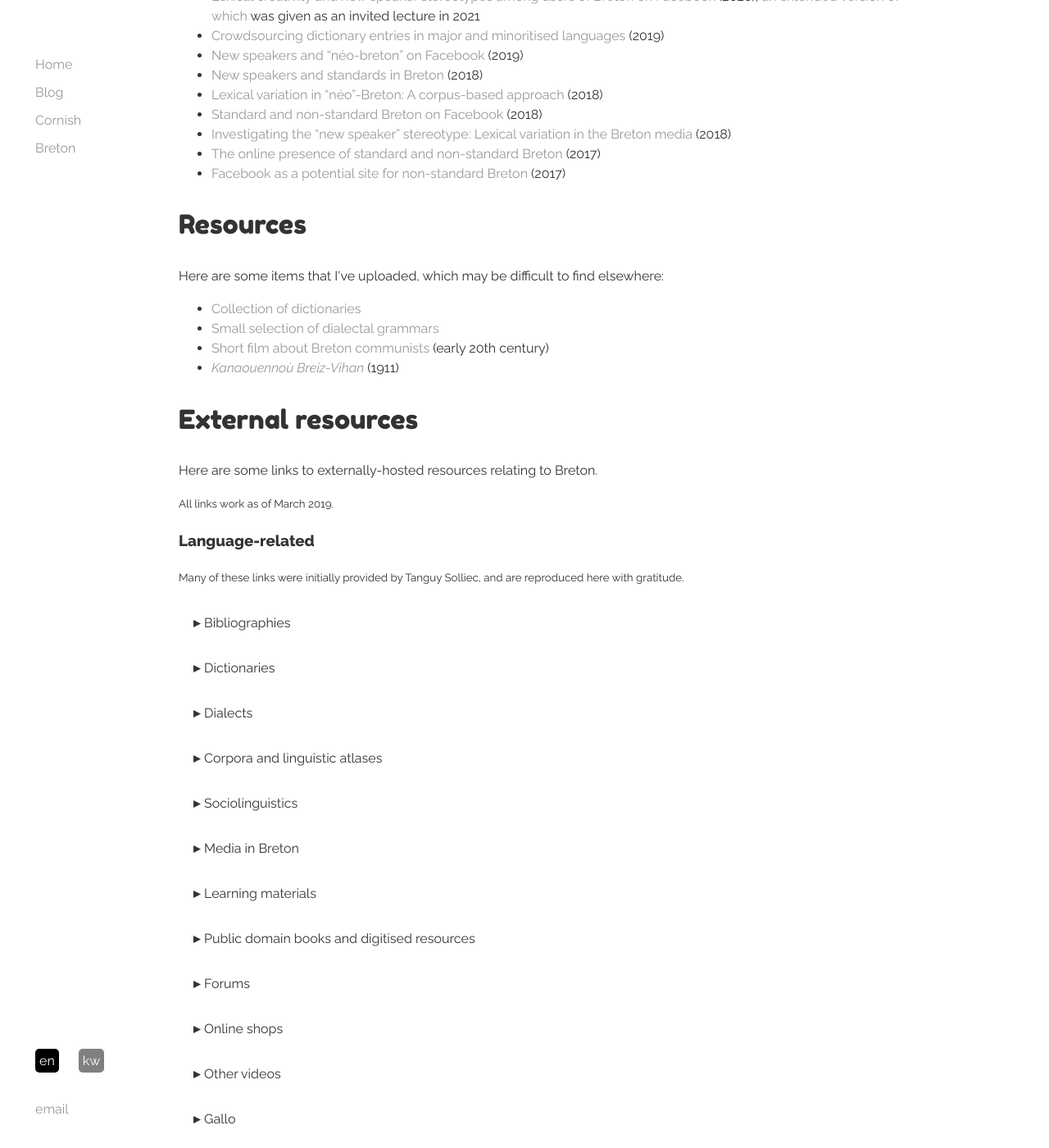
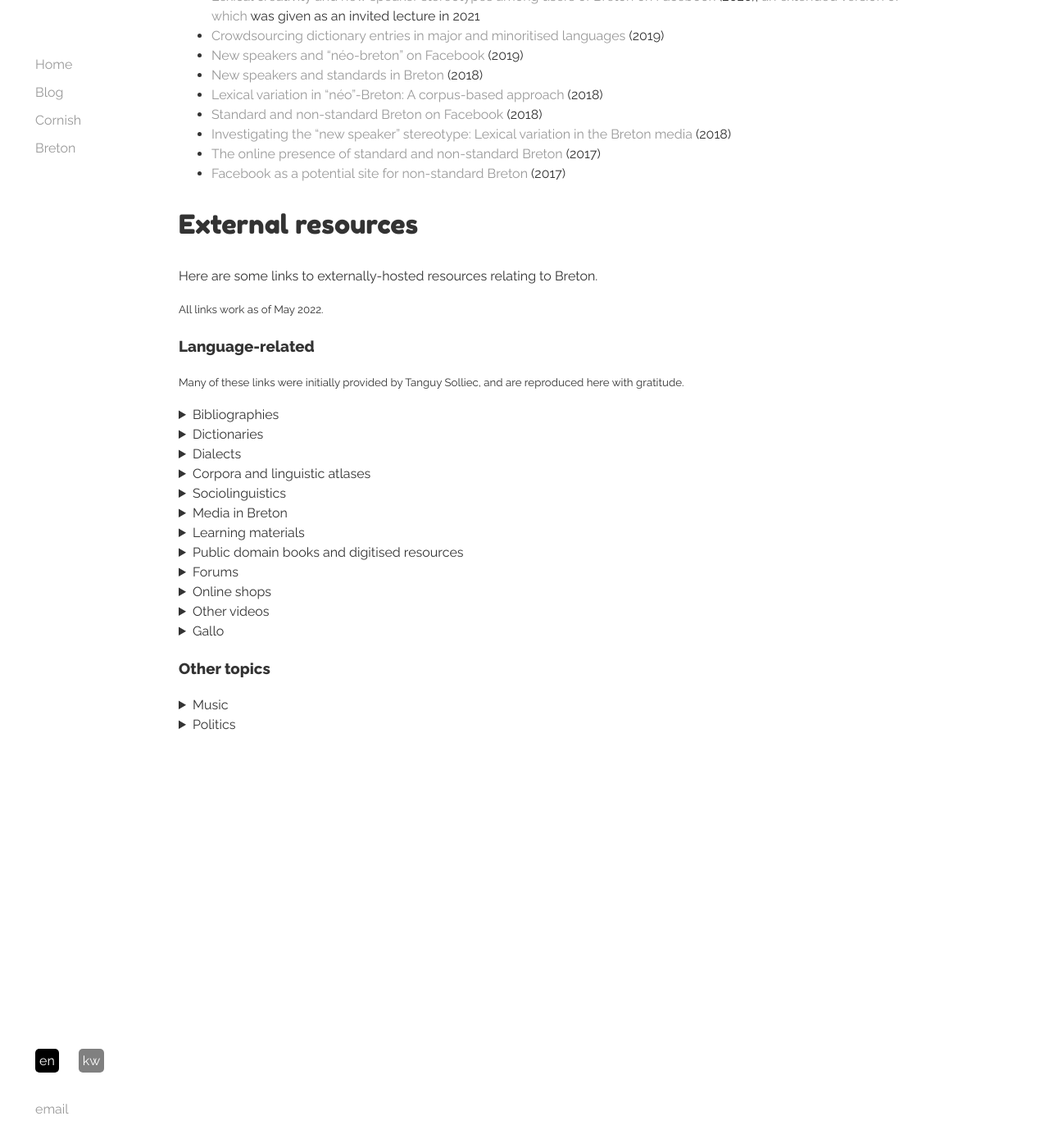
Before and after one commit to merryndd/merryndd.github.io, a Jekyll site: the page built from br/index.html, in a window 1280 px wide and 1400 px high, scrolled down 331 px. Shown: the whole window at 82% size. Built offline with Jekyll 4.4.1, drawn with Linux system fonts in a browser that asks for light colours.

Commit message:
Pure CSS collapsibles, fix or remove broken links

```diff
--- a/br/index.html
+++ b/br/index.html
@@ -26,18 +26,18 @@ title: Merryn Davies-Deacon
   <li><a href="/p/f">Facebook as a potential site for non-standard Breton</a> (2017)</li>
 </ul>
 
-<h2 class="en">Resources</h2>
-<h2 class="kw">Asnodhow</h2>
+<!-- <h2 class="en">Resources</h2> -->
+<!-- <h2 class="kw">Asnodhow</h2> -->
 
-<p class="en">Here are some items that I've uploaded, which may be difficult to find elsewhere:</p>
-<p class="kw">Ma ughcarges genam an tacklow ma, neb ew martesen calish dhe drouvya en leow erel:</p>
+<!-- <p class="en">Here are some items that I've uploaded, which may be difficult to find elsewhere:</p> -->
+<!-- <p class="kw">Ma ughcarges genam an tacklow ma, neb ew martesen calish dhe drouvya en leow erel:</p> -->
 
-<ul>
-<li><a href="https://drive.google.com/open?id=1aNzmwmWneWw2PTe0r2S48rKUbeRECbe-"><span class="en">Collection of dictionaries</span><span class="kw">Gerlevrow dyvers</span></a></li>
-<li><a href="https://drive.google.com/open?id=17IoVy_xvX8D1f9xygllC8cYAPshqPQ3z"><span class="en">Small selection of dialectal grammars</span><span class="kw">Nebes levrow ’dro dhe’n gramer a radnethow dyvers</span></a></li>
-<li><a href="https://drive.google.com/open?id=0B59rvNSpIaPjU3lRejNsM3Bid1U"><span class="en">Short film about Breton communists</span><span class="kw">Film berr ’dro dhe gemynegoryon en Breten Vian</span></a> <span class="en">(early 20th century)</span><span class="kw"> (kensa radn an 20ves cansvledhen)</span></li>
-<li><a href="https://drive.google.com/file/d/0B59rvNSpIaPjdVhJU3dKUm9qVHc/view?usp=sharing"><i>Kanaouennoù Breiz-Vihan</i></a> (1911)</li>
-</ul>
+<!-- <ul> -->
+<!-- <li><a href="https://drive.google.com/open?id=1aNzmwmWneWw2PTe0r2S48rKUbeRECbe-"><span class="en">Collection of dictionaries</span><span class="kw">Gerlevrow dyvers</span></a></li> -->
+<!-- <li><a href="https://drive.google.com/open?id=17IoVy_xvX8D1f9xygllC8cYAPshqPQ3z"><span class="en">Small selection of dialectal grammars</span><span class="kw">Nebes levrow ’dro dhe’n gramer a radnethow dyvers</span></a></li> -->
+<!-- <li><a href="https://drive.google.com/open?id=0B59rvNSpIaPjU3lRejNsM3Bid1U"><span class="en">Short film about Breton communists</span><span class="kw">Film berr ’dro dhe gemynegoryon en Breten Vian</span></a> <span class="en">(early 20th century)</span><span class="kw"> (kensa radn an 20ves cansvledhen)</span></li> -->
+<!-- <li><a href="https://drive.google.com/file/d/0B59rvNSpIaPjdVhJU3dKUm9qVHc/view?usp=sharing"><i>Kanaouennoù Breiz-Vihan</i></a> (1911)</li> -->
+<!-- </ul> -->
 
 <h2 class="en">External resources</h2>
 <h2 class="kw">Asnodhow gwres gen tus erel</h2>
@@ -45,8 +45,8 @@ title: Merryn Davies-Deacon
 <p class="en">Here are some links to externally-hosted resources relating to Breton.</p>
 <p class="kw">Obma nebes asnodhow erel, gwres gen tus erel ha gorres warlinen gen anjei.</p>
 
-<p class="en"><small>All links work as of March 2019.</small></p>
-<p class="kw"><small>Mis Meurth 2019: problem veth gen kevrednow.</small></p>
+<p class="en"><small>All links work as of May 2022.</small></p>
+<p class="kw"><small>Mis Me 2022: problem veth gen kevrednow.</small></p>
 
 <h3 class="en">Language-related</h3>
 <h3 class="kw">An tavas</h3>
@@ -54,131 +54,114 @@ title: Merryn Davies-Deacon
 <p class="en"><small>Many of these links were initially provided by Tanguy Solliec, and are reproduced here with gratitude.</small></p>
 <p class="kw"><small>Tanguy Solliec a wrug rei dhebm broassa radn an kevrednow ma; res ew dhebm grassa dhodho.</small></p>
 
-<button class="collapsible"><span class="en">Bibliographies</span><span class="kw">Rolyow levrow</span></button>
-<div class="collcontent">
+<details><summary><span class="en">Bibliographies</span><span class="kw">Rolyow levrow</span></summary>
   <ul><li><a href="http://arbres.iker.cnrs.fr/index.php?title=La_Bretagne_Linguistique"><span class="en">Index to</span><span class="kw">Rol an artiklow en</span> <i>La Bretagne Linguistique</i></a> <span class="en">(linguistic journal about the languages of Brittany)</span><span class="kw">(jornal ’dro dhe ethonieth an tavajow clappyes en Breten Vian)</span></li>
 <li><a href="http://loic.cheveau.free.fr/breton/breton_fr.htm"><span class="en">Bibliography on specific dialects</span><span class="kw">Rol levrow hag artiklow ’dro dhe’n radnethow</span></a></li>
-<li><a href="http://cache.media.eduscol.education.fr/file/LV/43/5/RESS-LVR-CT_Breton_sujets_d_etude_248435.pdf"><span class="en">Resources advised for school pupils studying Breton at <i>baccalauréat</i> level</span><span class="kw">Asnodhow a ujy cussulyes rag tus yonk a ujy gwul studhyanjow ’dro dhe Vretonek dres aga <i>bak</i></span></a> (2013)</li>
+<!-- <li><a href="http://cache.media.eduscol.education.fr/file/LV/43/5/RESS-LVR-CT_Breton_sujets_d_etude_248435.pdf"><span class="en">Resources advised for school pupils studying Breton at <i>baccalauréat</i> level</span><span class="kw">Asnodhow a ujy cussulyes rag tus yonk a ujy gwul studhyanjow ’dro dhe Vretonek dres aga <i>bak</i></span></a> (2013)</li> -->
 </ul>
-</div>
-<button class="collapsible"><span class="en">Dictionaries</span><span class="kw">Gerlevrow</span></button>
-<div class="collcontent">
+</details>
+
+<details><summary><span class="en">Dictionaries</span><span class="kw">Gerlevrow</span></summary>
   <ul><li><a href="http://www.drouizig.org/index.php/fr/dafar-fr/dictionnaires/95-geriaduriou-enlinenn"><span class="en">List of dictionaries available online</span><span class="kw">Rol a erlevrow a ell boas gwelys warlinen</span></a></li>
 <li><a href="https://www.lexilogos.com/breton_dictionnaire.htm">Lexilogos</a>: <span class="en">links to various dictionaries</span><span class="kw">gwiasva gen henwyn meur a erlevrow warlinen</span></li>
 <li><a href="http://brezhonegbev.free.fr/">Brezhoneg Bev</a>: <span class="en">online dictionary with sound files</span><span class="kw">gerlever warlinen gen sonyow</span></li>
 <li><a href="http://devri.bzh/">Devri</a>: <span class="en">historical corpus with definitions</span><span class="kw">corf a’n tavas leun a ensamplys coth ha styryanjow</span></li>
     <li><a href="http://www.brezhoneg.bzh/87-termofis.htm">TermOfis</a>: <span class="en">terms officially recommended by the <abbr title="Office public de la langue bretonne">OPLB</abbr></span><span class="kw">geryow sodhogel, cussulyes gen an <abbr title="Ofis publik ar brezhoneg">OPAB</abbr></span></li>
   </ul>
-</div>
-<button class="collapsible"><span class="en">Dialects</span><span class="kw">Radnethow</span></button>
-<div class="collcontent">
+</details>
+
+<details><summary><span class="en">Dialects</span><span class="kw">Radnethow</span></summary>
   <ul><li><a href="http://arbres.iker.cnrs.fr/index.php?title=Accueil">Arbres</a>: <span class="en">academically rigorous wiki on Breton grammar with data from many dialects</span><span class="kw">wiki academek ’dro dhe’n gramer a Vretonek gen esamplys dhort lies radnethow</span></li>
 <li><a href="https://www.skolvreizh.com/komzoubrezhonegmenu">Komzoù brezhoneg</a>: <span class="en">videos of dialectal Breton</span><span class="kw">videos le ma’n tus o usya an radnethow</span></li>
-<li><a href="https://www.youtube.com/channel/UCF4P570Zdr4R5nj2QF6pftQ">Brezhoneg Digor</a>: <span class="en">audio of dialectal Breton from central Brittany</span><span class="kw">ensamplys sonscrifys a’n radneth neb ew clappyes en cres Breten Vian</span></li></ul>
-</div>
-<button class="collapsible"><span class="en">Corpora and linguistic atlases</span><span class="kw">Corfow ha mappys a’n tavas</span></button>
-<div class="collcontent">
-  <ul><li><a href="https://www.google.com/maps/d/u/0/viewer?ll=48.074408784510666%2C-4.0924071250000225&spn=1.698195%2C4.943848&view=map&hl=en&gl=fr&msa=0&z=8&ie=UTF8&mid=1mb3FAfceTbGWAXW0E13meCt7osY"><span class="en">Map of existing corpora</span><span class="kw">Mapp gen corfow a’n tavas</span></a></li>
+<li><a href="https://www.youtube.com/c/BrezhonegBew">Brezhoneg Bew</a>: <span class="en">audio of dialectal Breton from central Brittany</span><span class="kw">ensamplys sonscrifys a’n radneth neb ew clappyes en cres Breten Vian</span></li></ul>
+</details>
+
+<details><summary><span class="en">Corpora and linguistic atlases</span><span class="kw">Corfow ha mappys a’n tavas</span></summary>
+  <ul>
+    <!-- <li><a href="https://www.google.com/maps/d/u/0/viewer?ll=48.074408784510666%2C-4.0924071250000225&spn=1.698195%2C4.943848&view=map&hl=en&gl=fr&msa=0&z=8&ie=UTF8&mid=1mb3FAfceTbGWAXW0E13meCt7osY"><span class="en">Map of existing corpora</span><span class="kw">Mapp gen corfow a’n tavas</span></a></li> -->
 <li><a href="http://dico.parlant.breton.free.fr/">“<span class="en">Speaking dictionaries</span><span class="kw">Gerlevrow a ujy o clappya</span>”</a> <span class="en">with data from particular locations</span><span class="kw">gen ensamplys dhort leow comparek</span></li>
 <li><a href="http://sbahuaud.free.fr/ALBB/"><i>Atlas linguistique de la Basse-Bretagne</i></a> (1927)</li>
 <li><a href="https://cocoon.huma-num.fr/exist/crdo/meta/cocoon-822df833-b79c-39d6-92f8-8ea4a5ab4025"><span class="en">Sound files for</span><span class="kw">Sonyow a ujy o moas gen</span> <i>Nouvel atlas linguistique de la Basse-Bretagne</i></a> (2014)</li>
 <li><a href="http://banque.sonore.breton.free.fr/nouveautes.html"><span class="en">Various examples of dialects</span><span class="kw">Ensamplys a radnethow dyvers</span></a></li>
 <li><a href="https://cocoon.huma-num.fr/exist/crdo/meta/cocoon-fd48c512-26d0-3bd3-b02b-4ae995285d05"><i>Corpus de la parole</i></a> (<span class="en">corpus from around France, including regional languages</span><span class="kw">corf a’n tavajow clappyes en pow Frenk ettien</span>)</li></ul>
-</div>
-<button class="collapsible"><span class="en">Sociolinguistics</span><span class="kw">Ethonieth-socyologieth</span></button>
-<div class="collcontent">
-  <ul><li><a href="http://www.langue-bretonne.com/"><span class="en">Fañch Broudic's thesis</span><span class="kw">Testenn gen Fañch Broudic</span></a> <span class="en">on the use of Breton from the 17th to the 20th centuries</span><span class="kw">’dro dhe fatel a wrug an dus usya Bretonek a-dhia an 17ves cansvledhen</span></li>
+</details>
+
+<details><summary><span class="en">Sociolinguistics</span><span class="kw">Ethonieth-socyologieth</span></summary>
+  <ul><li><a href="http://www.langue-bretonne.org"><span class="en">Fañch Broudic's thesis</span><span class="kw">Testenn gen Fañch Broudic</span></a> <span class="en">on the use of Breton from the 17th to the 20th centuries</span><span class="kw">’dro dhe fatel a wrug an dus usya Bretonek a-dhia an 17ves cansvledhen</span></li>
 <li><a href="http://francoisemorvan.com/"><span class="en">Françoise Morvan’s blog</span><span class="kw">Blog gen Françoise Morvan</span></a> <span class="en">with critical commentary on the Breton movement</span><span class="kw">a ujy cably an movyans bretonek</span></li>
-<li><a href="https://www.degruyter.com/view/j/ijsl.2013.2013.issue-223/issue-files/ijsl.2013.2013.issue-223.xml"><span class="en">Special issue of</span><span class="kw">Versyon arbednek a’n</span> <i>International Journal of the Sociology of Language</i></a> <span class="en">on Breton and particularly “néo-breton” (requires institutional access)</span><span class="kw">’dro dhe Vretonek hag an “bretonek nowedh” en arbednek (res ew boas esel a neb pednscol rag y weles)</span></li></ul>
-</div>
-<button class="collapsible"><span class="en">Media in Breton</span><span class="kw">Sonyow ha videos en Bretonek</span></button>
-<div class="collcontent">
+<li><a href="https://www.degruyter.com/journal/key/ijsl/2013/223/html"><span class="en">Special issue of</span><span class="kw">Versyon arbednek a’n</span> <i>International Journal of the Sociology of Language</i></a> <span class="en">on Breton and particularly “néo-breton” (requires institutional access)</span><span class="kw">’dro dhe Vretonek hag an “bretonek nowedh” en arbednek (res ew boas esel a neb pednscol rag y weles)</span></li></ul>
+</details>
+
+<details><summary><span class="en">Media in Breton</span><span class="kw">Sonyow ha videos en Bretonek</span></summary>
   <ul><li><a href="http://www.radiobreizh.bzh/fr/index.php">Radio Breizh</a>: <span class="en">associative radio in Breton</span><span class="kw">radyo en Bretonek nag ew menestrys gen an Stat</span></li>
 <li><a href="https://france3-regions.francetvinfo.fr/bretagne/emissions/jt-local-1213-taol-lagad">An taol lagad</a>: <span class="en">daily news programme in Breton on local television, with French subtitles</span><span class="kw">towlenn nowodhow neb ew gwres pep dedh rag an TV en Breten Vian, gen treylyans scrifys in Frenkek</span></li>
-<li><a href="http://www.antourtan.bzh/default.asp">An tour tan</a>: <span class="en">information on Breton culture and events</span><span class="kw">kedhlow ’dro dhe wonisogeth Breten Vian ha darvojow</span></li>
+<!-- <li><a href="http://www.antourtan.bzh/default.asp">An tour tan</a>: <span class="en">information on Breton culture and events</span><span class="kw">kedhlow ’dro dhe wonisogeth Breten Vian ha darvojow</span></li> -->
 <li><a href="http://www.brezhoweb.bzh/">Brezhoweb</a>: <span class="en">videos in Breton</span><span class="kw">videos en Bretonek</span></li>
-<li><a href="http://blog.gwagenn.tv/videos/">Gwagenn</a>: <span class="en">videos in Breton</span><span class="kw">videos en Bretonek</span></li>
+<li><a href="https://www.youtube.com/user/gwagenntv/featured">Gwagenn</a>: <span class="en">videos in Breton</span><span class="kw">videos en Bretonek</span></li>
 <li><a href="http://www.kaouenn.net/">Kaouenn</a>: <span class="en">videos and audio in Breton</span><span class="kw">videos ha sonyow en Bretonek</span></li>
-<li><a href="https://www.breizhvod.com/">BreizhVOD</a>: <span class="en">videos in Breton (pay to view)</span><span class="kw">videos en Bretonek (res ew pe rag y weles)</span></li></ul>
-</div>
-<button class="collapsible"><span class="en">Learning materials</span><span class="kw">Asnodhow rag desky</span></button>
-<div class="collcontent">
+    <li><a href="https://www.breizhvod.com/">BreizhVOD</a>: <span class="en">videos in Breton (pay to view)</span><span class="kw">videos en Bretonek (res ew pe rag y weles)</span></li></ul>
+</details>
+
+<details><summary><span class="en">Learning materials</span><span class="kw">Asnodhow rag desky</span></summary>
   <ul><li><a href="https://www.routledgetextbooks.com/textbooks/colloquial/language/breton.php"><span class="en">Audio from</span><span class="kw">Sonyow dhort</span> <i>Colloquial Breton</i></a> (Press <span class="en">and</span><span class="kw">hag</span> Ar Bihan, 2003)</li>
-<li><a href="http://www.cndp.fr/crdp-rennes/crdp/crdp_dossiers/dossiers/diouzhtu/accueil.htm">Diouzhtu</a>: <span class="en">basic lessons</span><span class="kw">descanjow rag dallethoryon</span></li>
+<li><a href="https://www.reseau-canope.fr/tes/produiou.php?pajenn=oberenn&retorn=klask&id=76">Diouzhtu</a>: <span class="en">basic lessons</span><span class="kw">descanjow rag dallethoryon</span></li>
 <li><a href="http://hizivandeiz.free.fr/loadnevez/240.htm">Hiziv an deiz</a>: <span class="en">basic lessons</span><span class="kw">descanjow rag dallethoryon</span></li>
 <li><a href="http://www.kervarker.org/en/lessons_01_toc.html">Kervarker</a>: <span class="en">basic lessons</span><span class="kw">descanjow rag dallethoryon</span></li>
 <li><a href="http://dao.skol.free.fr/">DAO</a>: <span class="en">basic lessons</span><span class="kw">descanjow rag dallethoryon</span></li>
 <li><a href="http://www.skolober.com/kenteliouG.htm">Skol Ober</a>: <span class="en">lessons at various levels (subscription service)</span><span class="kw">descanjow (res ew pe)</span></li>
-</ul>
-</div>
-<button class="collapsible"><span class="en">Public domain books and digitised resources</span><span class="kw">Levrow coth hag asnodhow beyselhys</span></button>
-<div class="collcontent">
+  </ul>
+</details>
+
+<details><summary><span class="en">Public domain books and digitised resources</span><span class="kw">Levrow coth hag asnodhow beyselhys</span></summary>
   <ul><li><a href="http://www.catholicon.net/idem/pellgargadenn.htm"><i>Le Catholicon</i></a> (1499 <span class="en">and subsequent editions</span><span class="kw">ha dyllanjow diwettha</span>)</li>
 <li><a href="https://archive.org/details/introductiontobr00treauoft">Percy Treasure: <i>An introduction to Breton grammar</i></a> (1903)</li>
 <li><a href="https://www.univ-brest.fr/crbc/menu/Library/Digitized-resources"><span class="en">Digitised resources</span><span class="kw">Asnodhow besyelhys</span></a> <span class="en">from the <abbr title="Centre de recherche bretonne et celtique">CRBC</abbr> at Brest University</span><span class="kw">gen <abbr title="Kreizenn an Enklaskoù Breizhek ha Keltiek">KEBK</abbr> pednscol Brest</span></li>
 <li><a href="http://bibnum.univ-rennes2.fr/items/browse?collection=1"><span class="en">Digitised resources</span><span class="kw">Asnodhow besyelhys</span></a> <span class="en">from the <abbr title="Centre de recherche bretonne et celtique">CRBC</abbr> at Rennes 2 University</span><span class="kw">gen <abbr title="Kreizenn an Enklaskoù Breizhek ha Keltiek">KEBK</abbr> pednscol Roazhon 2</span></li>
 <li><a href="http://www.persee.fr/collection/abpo"><i>Annales de Bretagne et des pays de l’Ouest</i></a> (<span class="en">journal about Breton history</span><span class="kw">jornal ’dro dhe istory Breten Vian</span>)</li>
 <li><a href="http://embann.an.hirwaz.online.fr/">Embann an Hirwaz</a>: <span class="en">digital versions of Breton literature from the early revitalisation period</span><span class="kw">versyons besyelhys a lien dhort kensa radn an 20ves cansvledhen</span></li></ul>
-</div>
-<button class="collapsible">Forums</button>
-<div class="collcontent">
+</details>
+
+<details><summary>Forums</summary>
   <ul><li><a href="http://brezhonegarbobl.forumgratuit.org/">Brezhoneg ar pobl</a>: <span class="en">focus on dialectal Breton</span><span class="kw">le ma an dus o clappya ’dro dhe’n radnethow en arbednek</span></li>
 <li><a href="http://academia-celtica.niceboard.com/">Academia Celtica</a>: <span class="en">general discussion of Celtic issues, but particularly Breton</span><span class="kw">le ma an dus o clappya ’dro dhe taklow keltek, bes an Bretonek en arbednek</span></li></ul>
-</div>
-<button class="collapsible"><span class="en">Online shops</span><span class="kw">Gwerthjiow warlinen</span></button>
-<div class="collcontent">
+</details>
+
+<details><summary><span class="en">Online shops</span><span class="kw">Gwerthjiow warlinen</span></summary>
   <ul><li><a href="http://www.klask.com/">Klask</a>: <span class="en">items from various publishers</span><span class="kw">taklow gwres gen dylloryon dyvers</span></li>
   <li><a href="https://www.coop-breizh.fr/">Coop Breizh</a>: <span class="en">good shop for a variety of Breton-related books and other resources</span><span class="kw">gwerthji da gen meur a levrow ’dro dhe Vretonek ha taklow erel</span></li></ul>
-</div>
-<button class="collapsible"><span class="en">Other videos</span><span class="kw">Videos erel</span></button>
-<div class="collcontent">
+</details>
+
+<details><summary><span class="en">Other videos</span><span class="kw">Videos erel</span></summary>
   <ul>
 <li><a href="https://www.cinearchives.org/Films-447-61-0-0.html"><i>Breiz Nevez</i></a> (1938)</li>
 <li><a href="https://vimeo.com/96682833"><i>100 ans de la musique bretonne</i></a> (c. 2000)</li>
 <li><a href="https://vimeo.com/96682834"><span class="en">Short video about the decline of Breton</span><span class="kw">Video berr a ujy o clappya ’dro dhe leheans an tavas</span></a></li>
 </ul>
-</div>
-<button class="collapsible"><span class="en">Gallo</span><span class="kw">Tavas gallo</span></button>
-<div class="collcontent">
+</details>
+
+<details><summary><span class="en">Gallo</span><span class="kw">Tavas gallo</span></summary>
   <ul><li><a href="https://www.lexilogos.com/gallo_dictionnaire.htm"><span class="en">List of resources</span><span class="kw">Rol asnodhow</span></a> <span class="en">relating to Gallo</span><span class="kw">’dro dhe’n tavas gallo</span></li>
 <li><a href="http://www.icem-freinet.fr/archives/educ/81-82/8/25-30.pdf"><span class="en">Article on Gallo</span><span class="kw">Artikel ’dro dhe’n tavas gallo</span></a> <span class="en">from the 1980s</span><span class="kw">dyllys dres an bledhenyow 1980</span></li></ul>
-</div>
+</details>
 
 <h3 class="en">Other topics</h3>
 <h3 class="kw">Taklow erel</h3>
 
-<button class="collapsible"><span class="en">Music</span><span class="kw">Ilow</span></button>
-<div class="collcontent">
+<details><summary><span class="en">Music</span><span class="kw">Ilow</span></summary>
   <ul><li><a href="http://www.dastum.bzh/">Dastum</a>: <span class="en">information on Breton music</span><span class="kw">kedhlow ’dro dhe ilow Breten Vian</span></li>
 <li><a href="http://follenn.chez.com/index.html"><span class="en">Site with information on traditional songs</span><span class="kw">Gwiasva gen kedhlow ’dro dhe ganow hengovek</span></a></li>
 <li><a href="https://www.kan.bzh/">Kan.bzh:</a> <span class="en">collection of traditional songs</span><span class="kw">rol a ganow hengovek</span></li>
 <li><a href="http://www.kan-iliz.com/">Kan iliz:</a> <span class="en">sacred music in Brittany</span><span class="kw">ilow an eglos en Breten Vian</span></li>
-</ul>
-</div>
-<button class="collapsible"><span class="en">Politics</span><span class="kw">Politegieth</span></button>
-<div class="collcontent">
+  </ul>
+</details>
+
+<details><summary><span class="en">Politics</span><span class="kw">Politegieth</span></summary>
   <ul><li><a href="http://stourmomp.blogspot.com/"><span class="en">Collection of political graffiti</span><span class="kw">Taklow scrifys et an stretys a ujy o clappya ’dro dhe'n bolitiegeth</span></a></li>
 <li><a href="http://www.tempsnoirs.lautre.net/"><span class="en">Information and images relating to anarcho-regionalism</span><span class="kw">Tabm kedhlow ’dro dhe’n dirowlyans en Breten Vian gen imajys</span></a></li>
-<li><a href="https://www4.uwm.edu/celtic/ekeltoi/volumes/vol4/4_2/laine_4_2.pdf"><span class="en">The <i>Mémoires</i> of Célestin Lainé</span><span class="kw"><i>Mémoires</i> gen Célestin Lainé</span></a>, <span class="en">right-wing Breton nationalist in the early 20th century</span><span class="kw">esel a v/Bezen Perrot</span></li></ul>
-</div>
-<button class="collapsible"><span class="en">Miscellaneous</span><span class="kw">Taklow dyvers</span></button>
-<div class="collcontent">
-  <ul><li><a href="https://sites.ina.fr/bretagne-grande-vitesse/tempo/"><span class="en">History of Brittany’s train network</span><span class="kw">Istory an trenow en Breten Vian</span></a></li></ul>
-</div>
+<li><a href="https://dc.uwm.edu/ekeltoi/vol4/iss1/2/"><span class="en">The <i>Mémoires</i> of Célestin Lainé</span><span class="kw"><i>Mémoires</i> gen Célestin Lainé</span></a>, <span class="en">right-wing Breton nationalist in the early 20th century</span><span class="kw">esel a v/Bezen Perrot</span></li></ul>
+  <details><summary>
 
-<script>
-var coll = document.getElementsByClassName("collapsible");
-var i;
-
-for (i = 0; i < coll.length; i++) {
-  coll[i].addEventListener("click", function() {
-    this.classList.toggle("active");
-    var content = this.nextElementSibling;
-    if (content.style.maxHeight){
-      content.style.maxHeight = null;
-    } else {
-      content.style.maxHeight = content.scrollHeight + "px";
-    }
-  });
-}
-</script>
+<!-- <button class="collapsible"><span class="en">Miscellaneous</span><span class="kw">Taklow dyvers</span></button> -->
+<!-- <div class="collcontent"> -->
+<!--   <ul><li><a href="https://sites.ina.fr/bretagne-grande-vitesse/tempo/"><span class="en">History of Brittany’s train network</span><span class="kw">Istory an trenow en Breten Vian</span></a></li></ul> -->
+<!-- </div> -->
--- a/css/main.css
+++ b/css/main.css
@@ -120,36 +120,8 @@ ul.posts li {
     list-style: none;
 }
 
-.collapsible {
-  background-color: inherit;
-  cursor: pointer;
-  padding: 18px;
-  width: 100%;
-  border: none;
-  text-align: left;
-  outline: none;
-  color: #333;
-  font-family: 'Raleway', sans-serif;
-  font-size: 1em;
-}
-
-.collapsible:after {
-  content: '▸';
-  font-weight: bold;
-  float: left;
-  margin-right: 5px;
-}
-
-.active:after {
-  content: "▼";
-}
-
-.collcontent {
-  padding: 0 18px;
-  max-height: 0;
-  overflow: hidden;
-  transition: max-height 0.2s ease-out;
-  color: #333;
+details > summary {
+    cursor: pointer;
 }
 
 @media (max-width: 810px) {
```
Also changed, not shown: kw/index.html (+56 -74 lines).
